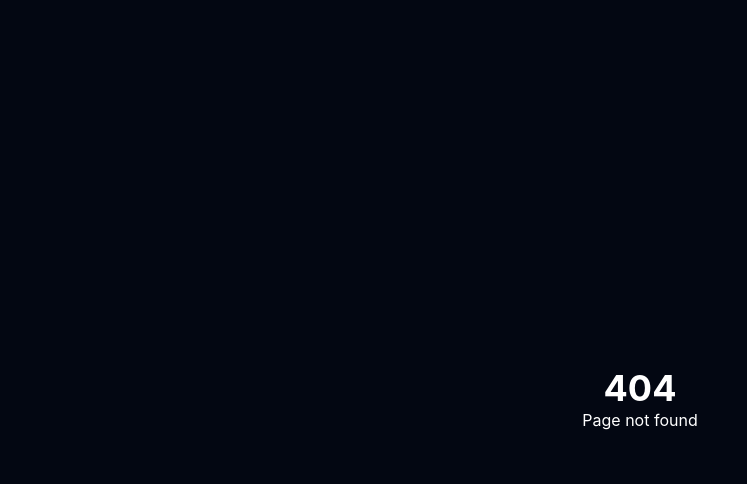
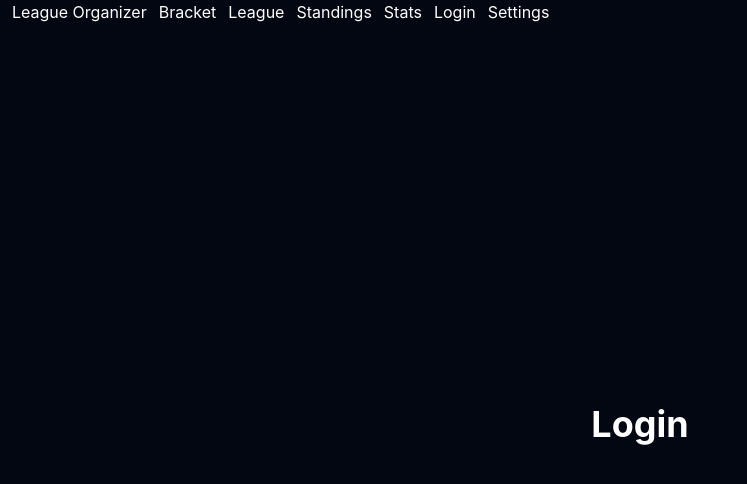
Before and after one commit to effluvialsplurf/LeagueOrganizer, a React (Vite) app in the folder frontend/app/: page /login in a window 1280 px wide. Before the commit this address had no page. Shown: the top 484 px of the page, without its empty margins (0-747 px from the left). Built offline with nearby package versions, Linux system fonts and the light colour scheme.

Commit message:
added the skeletons for an auth type thing with a user

```diff
--- a/frontend/app/src/App.tsx
+++ b/frontend/app/src/App.tsx
@@ -7,9 +7,11 @@ import League from "./pages/League.tsx";
 import Settings from "./pages/Settings.tsx";
 import Standings from "./pages/Standings.tsx";
 import Stats from "./pages/Stats.tsx";
+import User from "./pages/user/User.tsx";
+import Login from "./pages/user/Login.tsx";
 
 export default function App() {
-
+  const isLoggedIn = false;
 
   return (
     <BrowserRouter>
@@ -21,6 +23,13 @@ export default function App() {
           <Route path="standings" element={<Standings />} />
           <Route path="stats" element={<Stats />} />
           <Route path="settings" element={<Settings />} />
+          {isLoggedIn ? (
+            <Route path="user" element={<User />}>
+              <Route path="login" element={<Login />} />
+            </Route>
+          ) : (
+            <Route path="login" element={<Login />} />
+          )}
         </Route>
 
         {/* 404 */}
--- a/frontend/app/src/NavBar.tsx
+++ b/frontend/app/src/NavBar.tsx
@@ -1,6 +1,8 @@
 import { Link } from "react-router-dom";
 
 export default function NavBar() {
+  const isLoggedIn = false;
+
   return (
     <div className="flex">
       <div className="flex items-center">
@@ -19,6 +21,15 @@ export default function NavBar() {
         <Link to="/Stats" className="text-white hover:text-blue-300 ml-3">
           Stats
         </Link>
+        {isLoggedIn ? (
+          <Link to="/User" className="text-white hover:text-blue-300 ml-3">
+            User
+          </Link>
+        ) : (
+          <Link to="/Login" className="text-white hover:text-blue-300 ml-3">
+            Login
+          </Link>
+        )}
         <Link to="/Settings" className="text-white hover:text-blue-300 ml-3">
           Settings
         </Link>
--- /dev/null
+++ b/frontend/app/src/pages/user/Login.tsx
@@ -0,0 +1,7 @@
+export default function Login() {
+  return (
+    <div className="flex flex-col items-center justify-center h-screen">
+      <h1 className="text-4xl font-bold text-white">Login</h1>
+    </div>
+  );
+}
--- /dev/null
+++ b/frontend/app/src/pages/user/User.tsx
@@ -0,0 +1,7 @@
+export default function User() {
+  return (
+    <div className="flex flex-col items-center justify-center h-screen">
+      <h1 className="text-4xl font-bold text-white">User</h1>
+    </div>
+  );
+}
```
